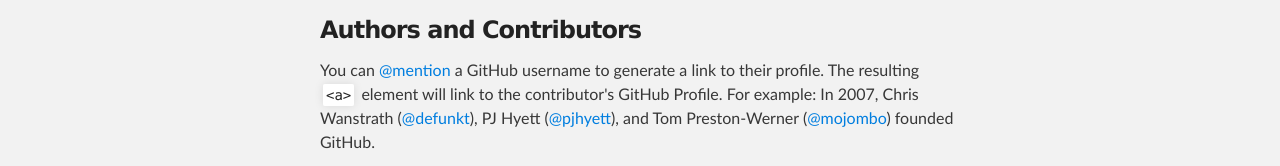
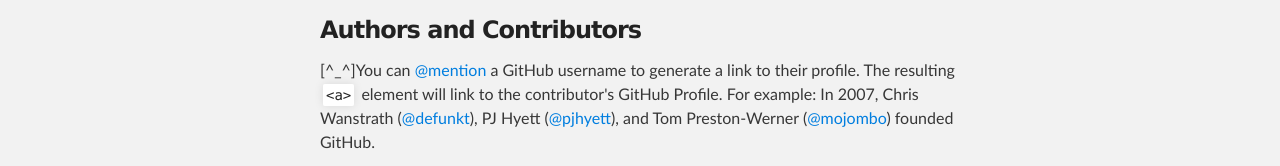
Before and after one commit to MinionTim/blog, a plain HTML site: page index.html in a window 1280 px wide. Shown: the part 929-1095 px from the top of the page. Drawn offline with Linux system fonts and the light colour scheme.

Commit message:
Third Hide...

```diff
--- a/index.html
+++ b/index.html
@@ -57,7 +57,7 @@ $ git checkout gh-pages
 <h3>
 <a name="authors-and-contributors" class="anchor" href="#authors-and-contributors"><span class="octicon octicon-link"></span></a>Authors and Contributors</h3>
 
-<p>You can <a href="https://github.com/blog/821" class="user-mention">@mention</a> a GitHub username to generate a link to their profile. The resulting <code>&lt;a&gt;</code> element will link to the contributor's GitHub Profile. For example: In 2007, Chris Wanstrath (<a href="https://github.com/defunkt" class="user-mention">@defunkt</a>), PJ Hyett (<a href="https://github.com/pjhyett" class="user-mention">@pjhyett</a>), and Tom Preston-Werner (<a href="https://github.com/mojombo" class="user-mention">@mojombo</a>) founded GitHub.</p>
+<p>[^_^]You can <a href="https://github.com/blog/821" class="user-mention">@mention</a> a GitHub username to generate a link to their profile. The resulting <code>&lt;a&gt;</code> element will link to the contributor's GitHub Profile. For example: In 2007, Chris Wanstrath (<a href="https://github.com/defunkt" class="user-mention">@defunkt</a>), PJ Hyett (<a href="https://github.com/pjhyett" class="user-mention">@pjhyett</a>), and Tom Preston-Werner (<a href="https://github.com/mojombo" class="user-mention">@mojombo</a>) founded GitHub.</p>
 
 <h3>
 <a name="support-or-contact" class="anchor" href="#support-or-contact"><span class="octicon octicon-link"></span></a>Support or Contact</h3>
```
